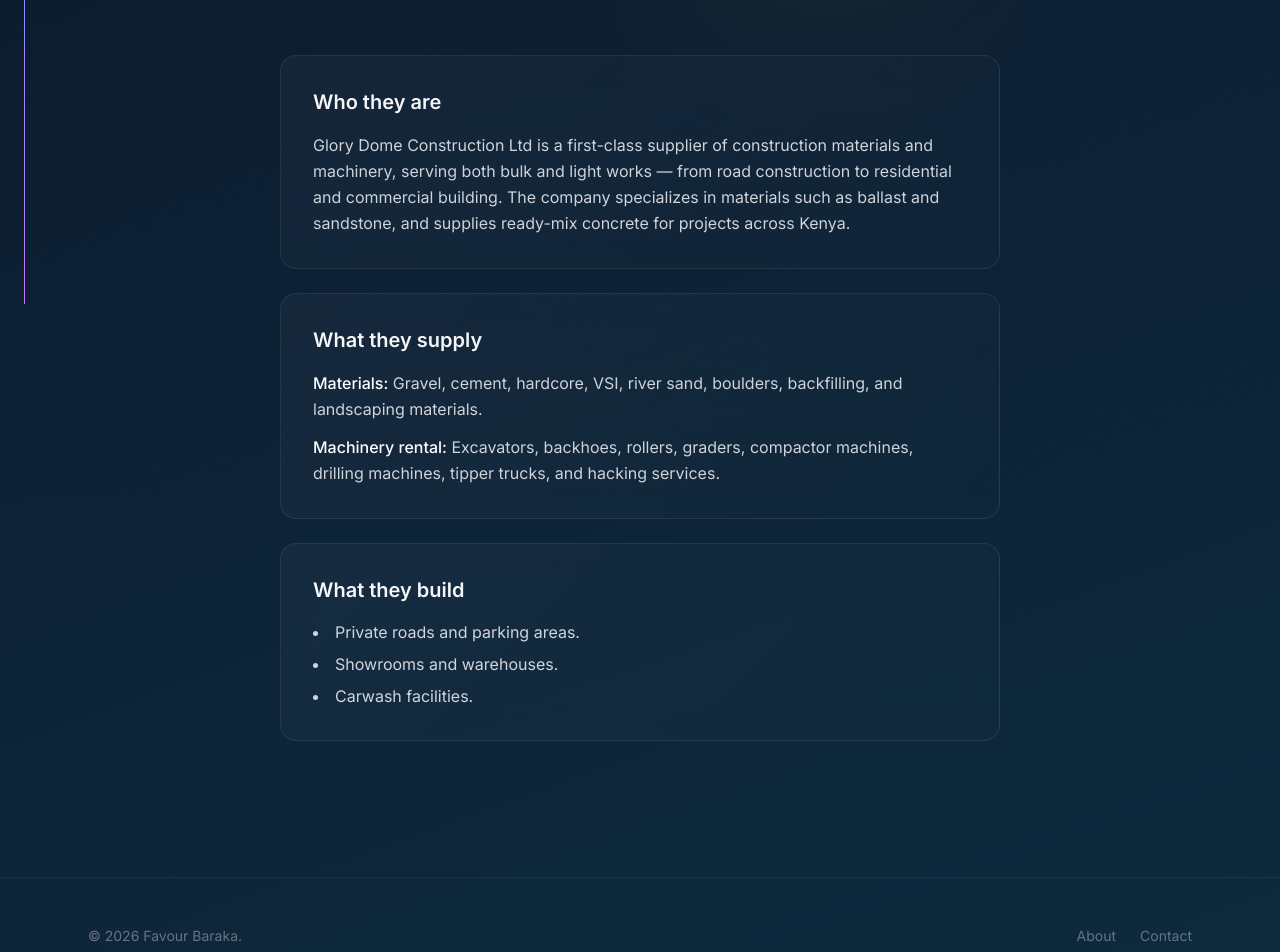
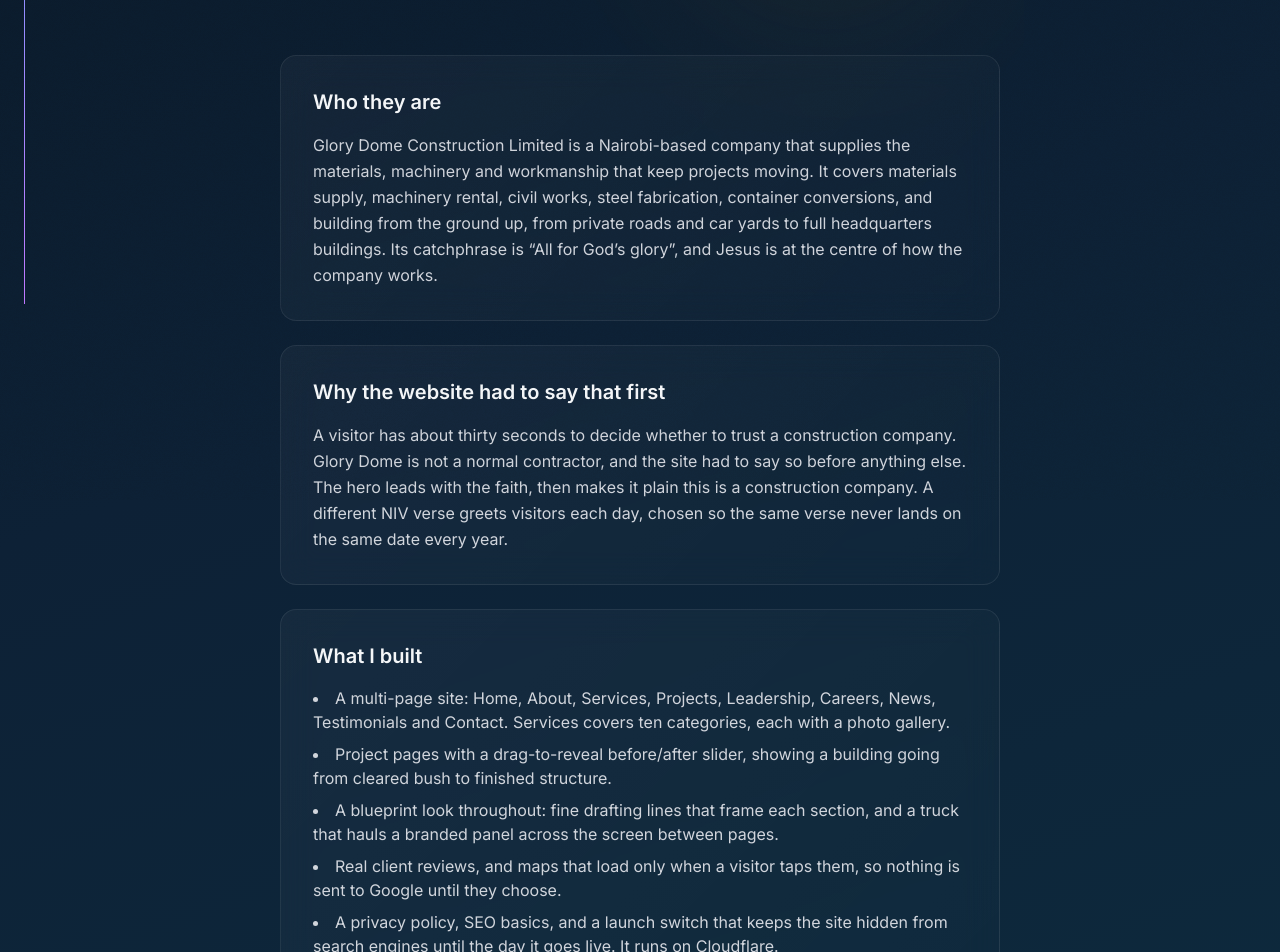
Before and after one commit to Favour-37/favour-portfolio, a Next.js app: page /work/glory-dome in a window 1280 px wide. Shown: the part 400-1352 px from the top of the page. Built offline with nearby package versions, Linux system fonts and the light colour scheme.

Commit message:
Update glory-dome details in work page

```diff
--- a/app/work/glory-dome/page.tsx
+++ b/app/work/glory-dome/page.tsx
@@ -29,6 +29,7 @@
             src={LOGO_URL}
             alt="Glory Dome Construction"
             fill
+            sizes="56px"
             className="object-cover scale-[1.6] object-[50%_20%]"
           />
         </div>
@@ -36,48 +37,65 @@
       </motion.div>
 
       <p className="relative text-gray-400 mb-1 ml-[76px]">
-        Materials supply, machinery rental, and civil works — built on excellence and faith.
+        Building with purpose. All for God’s glory.
       </p>
       <p className="relative text-sm text-amber-400/80 font-mono mb-6 ml-[76px]">
         In progress
       </p>
 
       <div className="relative ml-[76px] mb-14">
-        <TechTags tags={["Next.js", "TypeScript", "Tailwind CSS", "Framer Motion"]} />
+        <TechTags tags={["Next.js", "TypeScript", "Tailwind CSS", "Framer Motion", "Cloudflare"]} />
       </div>
 
       <motion.div initial="hidden" whileInView="show" viewport={{ once: true }} variants={fadeUp}
         className="relative panel rounded-2xl p-8 mb-6">
-        <h3 className="text-xl font-semibold mb-4">Who they are</h3>
+        <h2 className="text-xl font-semibold mb-4">Who they are</h2>
         <p className="text-gray-300 leading-relaxed">
-          Glory Dome Construction Ltd is a first-class supplier of construction materials and
-          machinery, serving both bulk and light works — from road construction to residential and
-          commercial building. The company specializes in materials such as ballast and sandstone,
-          and supplies ready-mix concrete for projects across Kenya.
+          Glory Dome Construction Limited is a Nairobi-based company that supplies the materials,
+          machinery and workmanship that keep projects moving. It covers materials supply,
+          machinery rental, civil works, steel fabrication, container conversions, and building
+          from the ground up, from private roads and car yards to full headquarters buildings.
+          Its catchphrase is “All for God’s glory”, and Jesus is at the centre of how the
+          company works.
         </p>
       </motion.div>
 
       <motion.div initial="hidden" whileInView="show" viewport={{ once: true }} variants={fadeUp}
         className="relative panel rounded-2xl p-8 mb-6">
-        <h3 className="text-xl font-semibold mb-4">What they supply</h3>
-        <p className="text-gray-300 leading-relaxed mb-3">
-          <span className="text-white font-medium">Materials:</span> Gravel, cement, hardcore, VSI,
-          river sand, boulders, backfilling, and landscaping materials.
-        </p>
+        <h2 className="text-xl font-semibold mb-4">Why the website had to say that first</h2>
         <p className="text-gray-300 leading-relaxed">
-          <span className="text-white font-medium">Machinery rental:</span> Excavators, backhoes,
-          rollers, graders, compactor machines, drilling machines, tipper trucks, and hacking
-          services.
+          A visitor has about thirty seconds to decide whether to trust a construction company.
+          Glory Dome is not a normal contractor, and the site had to say so before anything else.
+          The hero leads with the faith, then makes it plain this is a construction company. A
+          different NIV verse greets visitors each day, chosen so the same verse never lands on
+          the same date every year.
         </p>
       </motion.div>
 
       <motion.div initial="hidden" whileInView="show" viewport={{ once: true }} variants={fadeUp}
         className="relative panel rounded-2xl p-8 mb-10">
-        <h3 className="text-xl font-semibold mb-4">What they build</h3>
+        <h2 className="text-xl font-semibold mb-4">What I built</h2>
         <ul className="space-y-2 text-gray-300 list-disc list-inside">
-          <li>Private roads and parking areas.</li>
-          <li>Showrooms and warehouses.</li>
-          <li>Carwash facilities.</li>
+          <li>
+            A multi-page site: Home, About, Services, Projects, Leadership, Careers, News,
+            Testimonials and Contact. Services covers ten categories, each with a photo gallery.
+          </li>
+          <li>
+            Project pages with a drag-to-reveal before/after slider, showing a building going from
+            cleared bush to finished structure.
+          </li>
+          <li>
+            A blueprint look throughout: fine drafting lines that frame each section, and a truck
+            that hauls a branded panel across the screen between pages.
+          </li>
+          <li>
+            Real client reviews, and maps that load only when a visitor taps them, so nothing is
+            sent to Google until they choose.
+          </li>
+          <li>
+            A privacy policy, SEO basics, and a launch switch that keeps the site hidden from
+            search engines until the day it goes live. It runs on Cloudflare.
+          </li>
         </ul>
       </motion.div>
     </div>
```
Lines whose indentation alone changed are shown as unchanged.
